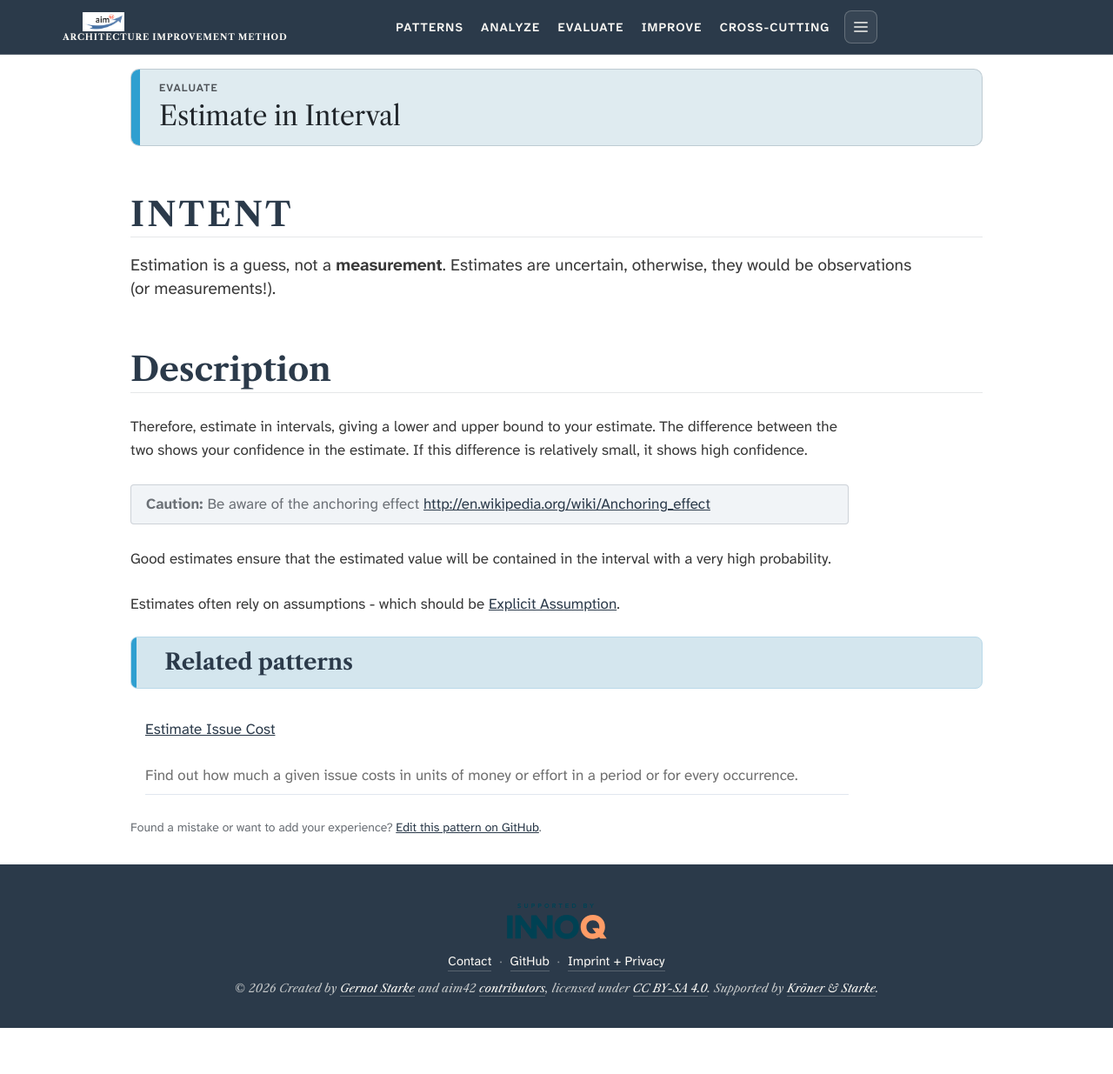
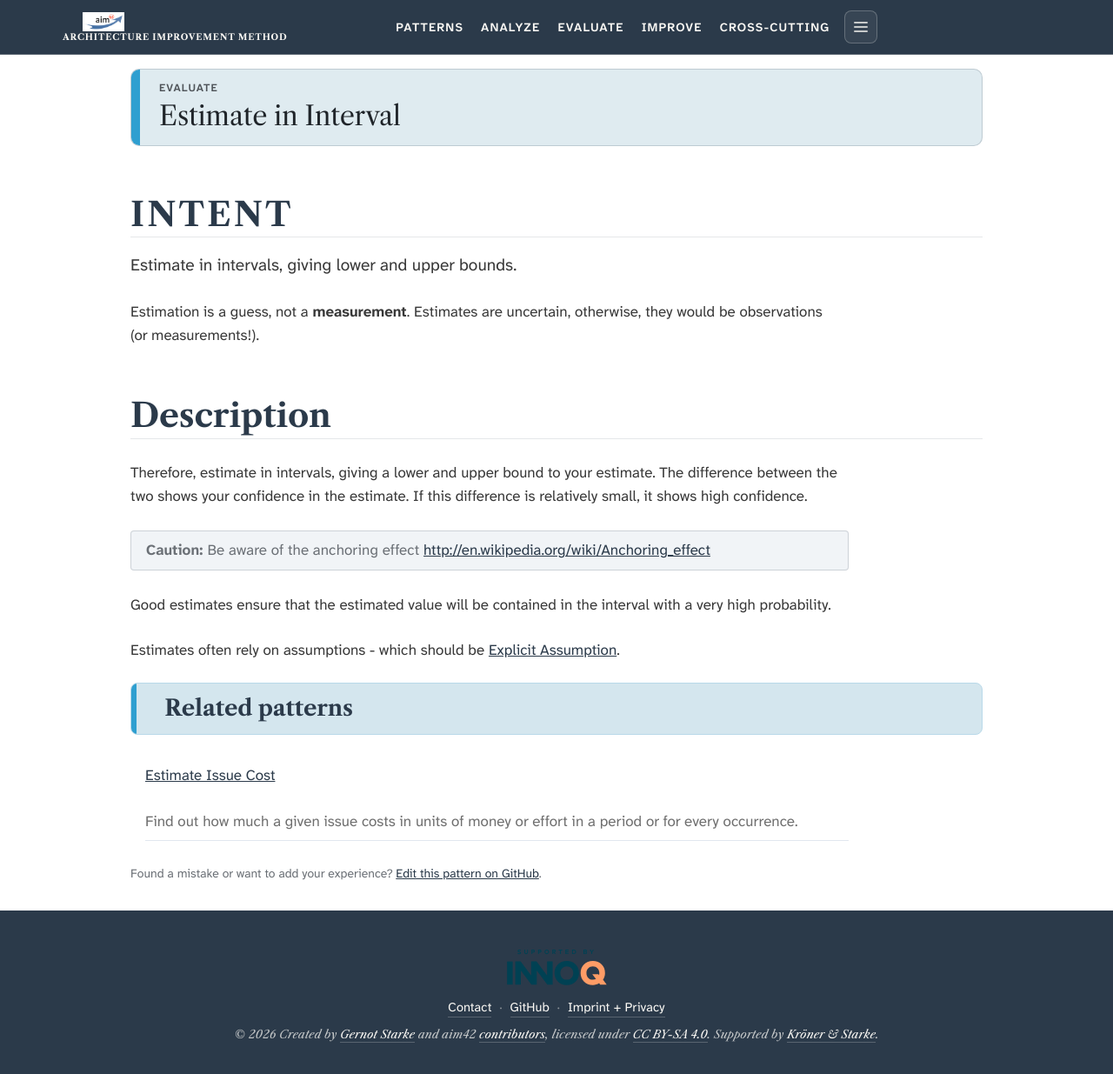
Before and after one commit to aim42/aim42.org-site, a Jekyll site: the page built from _patterns/estimate-in-interval.md, in a window 1280 px wide and 1235 px high. Shown: the whole window at 87% size. Built offline with Jekyll 4.4.1, drawn with Linux system fonts in a browser that asks for light colours.

Commit message:
Give estimate-in-interval a purpose intent
Co-Authored-By: Claude Opus 5.5 <noreply@anthropic.com>

```diff
--- a/_patterns/estimate-in-interval.md
+++ b/_patterns/estimate-in-interval.md
@@ -1,9 +1,11 @@
 ---
 title: Estimate in Interval
 phase: evaluate
-intent: Estimation is a guess, not a **measurement**. Estimates are uncertain, otherwise, they would be observations (or measurements!).
+intent: Estimate in intervals, giving lower and upper bounds.
 status: complete
 ---
+
+Estimation is a guess, not a **measurement**. Estimates are uncertain, otherwise, they would be observations (or measurements!).
 
 ## Description
 
```
